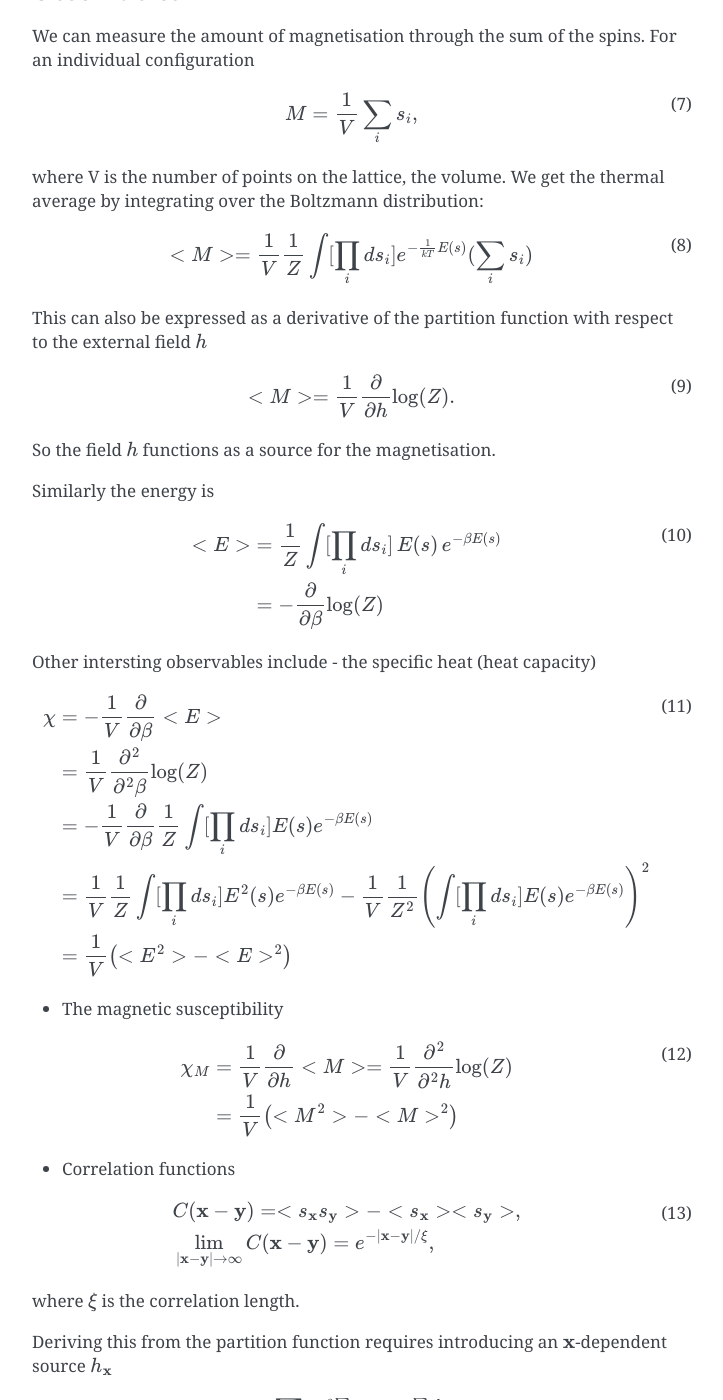
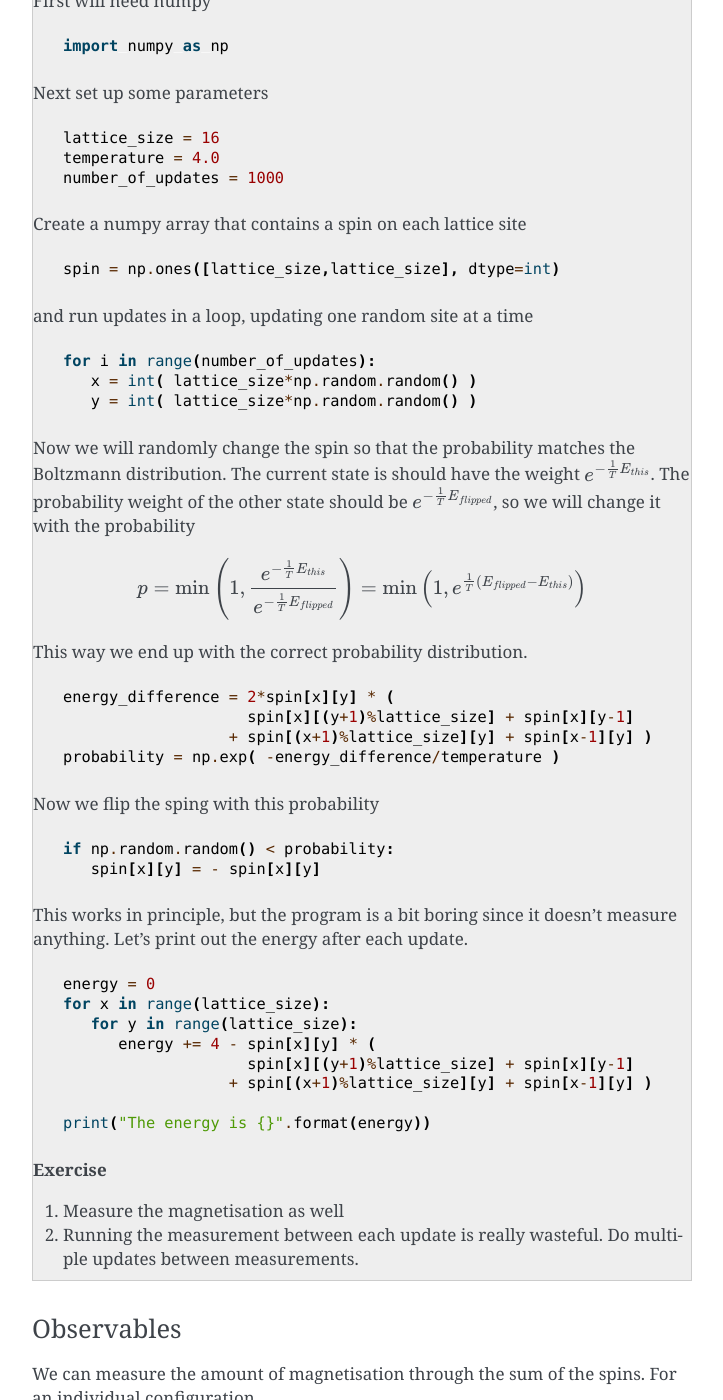
Before and after one commit to rantahar/Lattice-Field-Theory, a Sphinx documentation site: the page built from source/index.rst, in a window 1280 px wide and 1400 px high, scrolled down 2721 px. Shown: the whole window, without its empty margins (388-1111 px from the left). Built offline with Sphinx 7.4.7, drawn with Linux system fonts in a browser that asks for light colours; some of the changed text lies outside the part shown.

Commit message:
Example code for the ising model and exercise solution

```diff
--- a/source/index.rst
+++ b/source/index.rst
@@ -140,11 +140,88 @@ The Ising model has been solved in 1 and 2 dimensions **(citation
 onsager).**
 
 
+
 .. container:: note
 
    **Example**
 
-   Let's implement the Ising model.
+   Let's implement the Ising model. This is in python, but it's hopefully readable
+   if you know another language. The algorithm is the important part. I recommend that
+   you write the code yourself, and don't just copy and paste.
+
+   First will need numpy
+
+   .. code-block:: python
+
+      import numpy as np
+
+   Next set up some parameters
+
+   .. code-block:: python
+
+      lattice_size = 16
+      temperature = 4.0
+      number_of_updates = 1000
+
+   Create a numpy array that contains a spin on each lattice site
+
+   .. code-block:: python
+
+      spin = np.ones([lattice_size,lattice_size], dtype=int)
+
+   and run updates in a loop, updating one random site at a time
+
+   .. code-block:: python
+
+      for i in range(number_of_updates):
+         x = int( lattice_size*np.random.random() )
+         y = int( lattice_size*np.random.random() )
+
+   Now we will randomly change the spin so that the probability matches the Boltzmann
+   distribution. The current state is should have the weight :math:`e^{-\frac{1}{T}E_{this}}`.
+   The probability weight of the other state should be :math:`e^{-\frac{1}{T}E_{flipped}}`, so we
+   will change it with the probability
+
+   .. math::
+      p = \min\left ( 1, \frac{e^{-\frac{1}{T}E_{this}}}{e^{-\frac{1}{T}E_{flipped}}} \right )
+      = \min\left ( 1, e^{\frac{1}{T}(E_{flipped}-E_{this})} \right )
+   This way we end up with the correct probability distribution.
+
+   .. code-block:: python
+
+         energy_difference = 2*spin[x][y] * (
+                             spin[x][(y+1)%lattice_size] + spin[x][y-1]
+                           + spin[(x+1)%lattice_size][y] + spin[x-1][y] )
+         probability = np.exp( -energy_difference/temperature )
+
+   Now we flip the sping with this probability
+
+   .. code-block:: python
+
+      if np.random.random() < probability:
+         spin[x][y] = - spin[x][y]
+
+   This works in principle, but the program is a bit boring since it doesn't measure anything.
+   Let's print out the energy after each update.
+
+   .. code-block:: python
+
+      energy = 0
+      for x in range(lattice_size):
+         for y in range(lattice_size):
+            energy += 4 - spin[x][y] * (
+                          spin[x][(y+1)%lattice_size] + spin[x][y-1]
+                        + spin[(x+1)%lattice_size][y] + spin[x-1][y] )
+
+      print("The energy is {}".format(energy))
+
+
+   **Exercise**
+
+   1. Measure the magnetisation as well
+   2. Running the measurement between each update is really wasteful.
+      Do multiple updates between measurements.
+
 
 
 Observables
```
Also changed, not shown: other parts of source/index.rst (+1 -1 lines), 2 other files.
